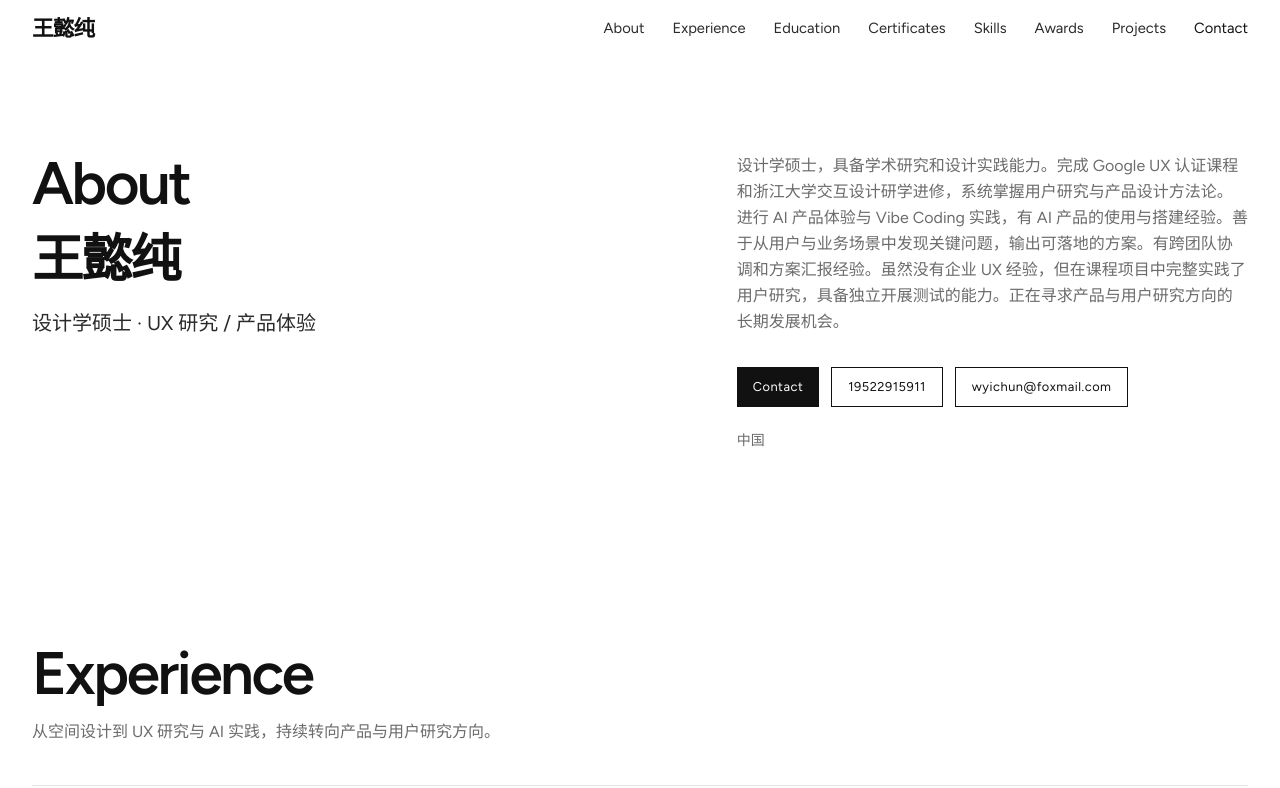
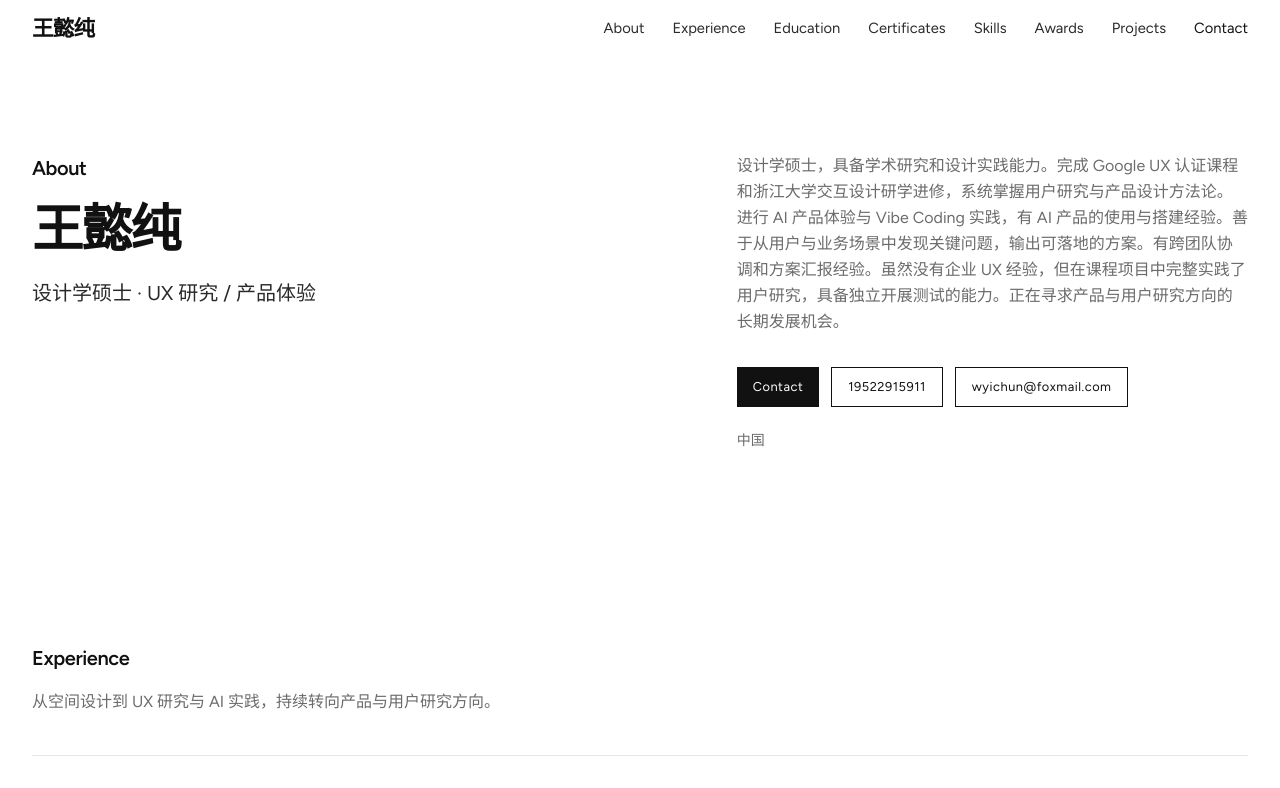
Before and after one commit to Chunyiyie/portfolio, a Next.js app: page / in a window 1280 px wide. Shown: the top 788 px of the page. Built offline with nearby package versions, Linux system fonts and the light colour scheme.

Commit message:
Set section English titles to 20px.

```diff
--- a/src/components/Hero.tsx
+++ b/src/components/Hero.tsx
@@ -19,7 +19,7 @@ export function Hero() {
             initial={false}
             animate={show ? { opacity: 1, y: 0 } : { opacity: 0, y: 12 }}
             transition={{ duration: 0.45, ease, delay: 0.05 }}
-            className="mb-5 font-display text-4xl font-semibold tracking-[-0.04em] text-[var(--ink)] sm:text-5xl md:text-6xl"
+            className="mb-5 font-display text-[20px] font-semibold tracking-[-0.02em] text-[var(--ink)]"
           >
             About
           </motion.p>
--- a/src/components/SectionHeading.tsx
+++ b/src/components/SectionHeading.tsx
@@ -6,7 +6,7 @@ type SectionHeadingProps = {
 export function SectionHeading({ title, description }: SectionHeadingProps) {
   return (
     <div className="mb-10 max-w-2xl">
-      <h2 className="font-display text-4xl font-semibold tracking-[-0.04em] text-[var(--ink)] sm:text-5xl md:text-6xl">
+      <h2 className="font-display text-[20px] font-semibold tracking-[-0.02em] text-[var(--ink)]">
         {title}
       </h2>
       {description ? (
```
